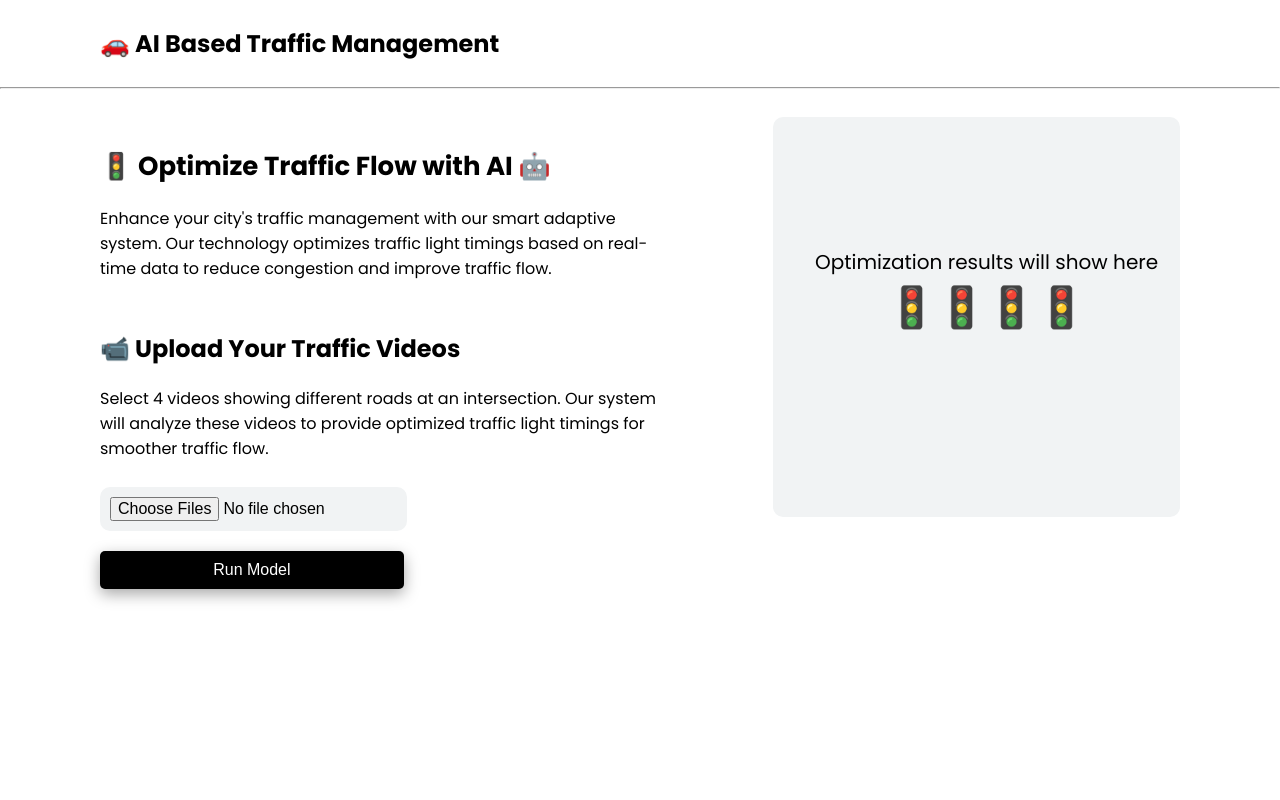
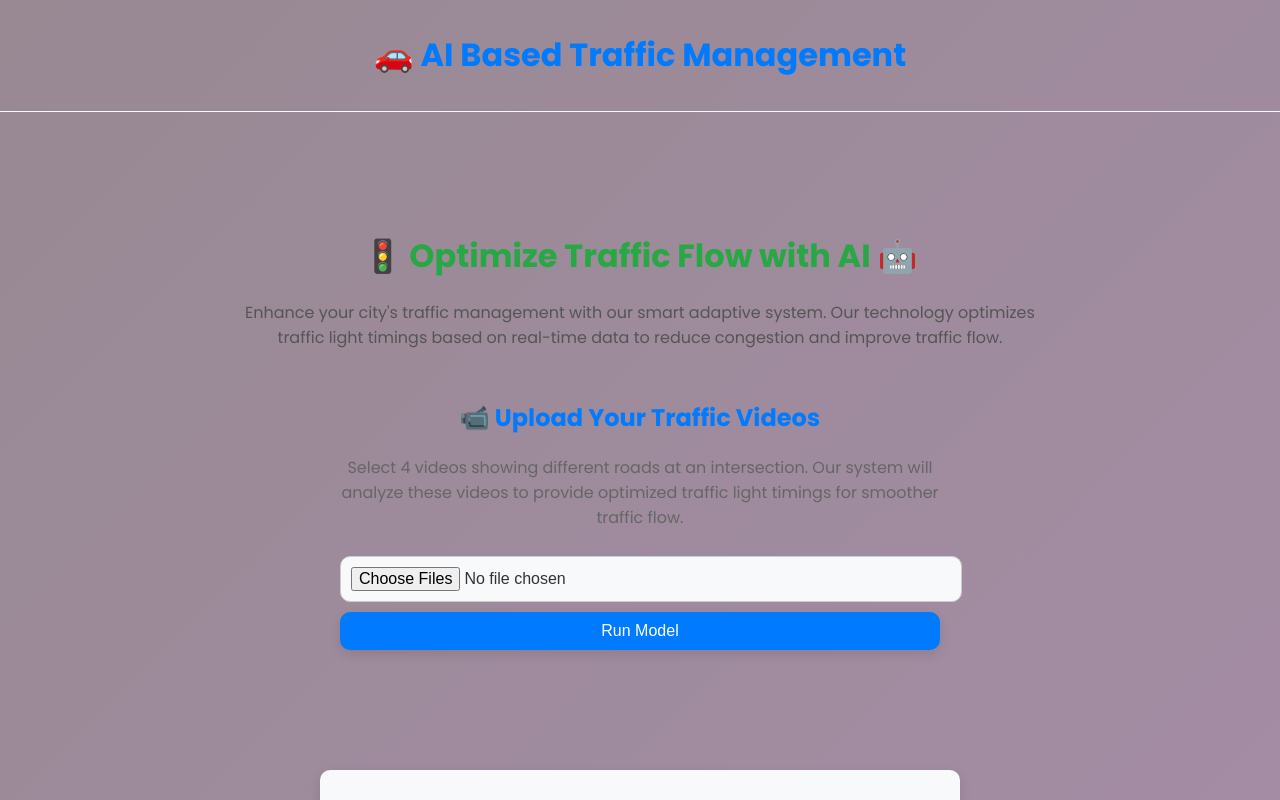
Before and after one commit to ansh-dulewale/TECHNEX-25-HACK-A-THON-, a React (Create React App) app in the folder AI-Based-Traffic-Management-System/frontend/: page / in a window 1280 px wide. Shown: the top 800 px of the page. Built offline with nearby package versions, Linux system fonts and the light colour scheme.

Commit message:
enhance styling with updated color scheme and improved layout for better user experience

```diff
--- a/AI-Based-Traffic-Management-System/frontend/src/index.css
+++ b/AI-Based-Traffic-Management-System/frontend/src/index.css
@@ -3,6 +3,8 @@ body {
   font-family: var(--font-family);
   -webkit-font-smoothing: antialiased;
   -moz-osx-font-smoothing: grayscale;
+  background: linear-gradient(135deg, #e09, #d0e);
+  color: #333;
 }
 
 code {
--- a/AI-Based-Traffic-Management-System/frontend/src/styles.css
+++ b/AI-Based-Traffic-Management-System/frontend/src/styles.css
@@ -1,17 +1,18 @@
-@import url('https://fonts.googleapis.com/css2?family=Poppins:ital,wght@0,100;0,200;0,300;0,400;0,500;0,600;0,700;0,800;0,900&display=swap');
+@import url('https://fonts.googleapis.com/css2?family=Poppins:wght@300;400;500;600;700&display=swap');
 
 :root {
-    --primary-color: #000;
-    --secondary-color: #f1f3f4;
+    --primary-color: #007bff;
+    --secondary-color: #f8f9fa;
+    --accent-color: #28a745;
     --font-family: 'Poppins', sans-serif;
     --font-size-small: 16px;
     --font-size-medium: 24px;
-    --font-size-large: 26px;
+    --font-size-large: 32px;
     --padding-small: 10px;
     --padding-medium: 20px;
     --padding-large: 50px;
     --border-radius: 10px;
-    --box-shadow: rgba(0, 0, 0, 0.35) 0px 5px 15px;
+    --box-shadow: rgba(0, 0, 0, 0.1) 0px 4px 12px;
 }
 
 body {
@@ -19,126 +20,158 @@ body {
     margin: 0;
     padding: 0;
     box-sizing: border-box;
+    background: linear-gradient(135deg, rgb(152, 137, 147), rgb(166, 141, 168));
+    color: #333;
 }
 
 .App h1 {
-    font-size: var(--font-size-medium);
-    padding: var(--padding-small) 0 var(--padding-small) 100px;
+    font-size: var(--font-size-large);
+    padding: var(--padding-small) 0;
+    color: var(--primary-color);
+    text-align: center;
 }
 
 hr {
-    color: var(--secondary-color);
+    border: 0;
+    height: 1px;
+    background: var(--secondary-color);
+    margin: var(--padding-medium) 0;
 }
 
 .main-container {
     display: flex;
-    padding: 0 100px;
-    gap: 100px;
-    align-items: flex-start;
-    justify-content: space-between;
+    flex-direction: column;
+    align-items: center;
+    padding: var(--padding-large);
+    gap: var(--padding-large);
 }
 
 .left {
-    width: 800px;
+    width: 100%;
+    max-width: 800px;
 }
 
 .hero {
     margin: var(--padding-large) auto;
+    text-align: center;
 }
 
 .hero h2 {
     font-size: var(--font-size-large);
     margin-bottom: var(--padding-medium);
+    color: var(--accent-color);
 }
 
-.hero p  {
+.hero p {
     font-size: var(--font-size-small);
+    color: #555;
 }
 
 .upload input[type="file"] {
-    margin: var(--padding-small) var(--padding-medium) var(--padding-medium) 0;
+    margin: var(--padding-small) 0;
     font-size: var(--font-size-small);
-    width: 50%;
+    width: 100%;
     background-color: var(--secondary-color);
     padding: var(--padding-small);
     border-radius: var(--border-radius);
+    border: 1px solid #ccc;
+    transition: border-color 0.3s;
+}
+
+.upload input[type="file"]:hover {
+    border-color: var(--primary-color);
 }
 
 .upload, .result {
     margin: auto;
     margin-bottom: var(--padding-large);
+    width: 100%;
+    max-width: 600px;
+    text-align: center;
 }
 
 .upload h2, .result h2 {
     font-size: var(--font-size-medium);
+    color: var(--primary-color);
 }
 
 .upload p, .result p {
     font-size: var(--font-size-small);
+    color: #666;
 }
 
 .upload button {
     background: var(--primary-color);
-    width: 53%;
+    width: 100%;
     color: #fff;
     padding: var(--padding-small);
     border: none;
-    border-radius: 5px;
+    border-radius: var(--border-radius);
     font-size: var(--font-size-small);
     cursor: pointer;
     box-shadow: var(--box-shadow);
+    transition: background-color 0.3s, transform 0.3s;
+}
+
+.upload button:hover {
+    background-color: var(--accent-color);
+    transform: translateY(-2px);
 }
 
 .loader {
     font-size: var(--font-size-small);
     margin-top: var(--padding-large);
+    color: var(--primary-color);
 }
 
 .result {
     margin-top: var(--padding-medium);
-    width: 50%;
-    height: 400px;
-    padding-left: var(--padding-medium);
+    width: 100%;
+    padding: var(--padding-medium);
     background-color: var(--secondary-color);
     border-radius: var(--border-radius);
+    box-shadow: var(--box-shadow);
 }
 
 .result .placeholder {
     text-align: center;
     margin: 130px 0;
     font-size: 20px;
+    color: #999;
 }
 
 .result p span {
     font-size: 40px;
+    color: var(--accent-color);
 }
 
 .result ul {
     list-style: none;
-    padding-left: var(--padding-medium);
+    padding-left: 0;
 }
 
 .result li {
     font-size: var(--font-size-small);
     margin: 5px 0;
+    color: #444;
 }
 
 @media (max-width: 1024px) {
     .main-container {
-        padding: 0 30px;
-        gap: 30px;
+        padding: var(--padding-medium);
+        gap: var(--padding-medium);
     }
 
     .upload button {
-        width: 90%;
+        width: 100%;
     }
 
     .upload input[type="file"] {
-        width: 85%;
+        width: 100%;
     }
 
     .result {
-        width: 80%;
+        width: 100%;
         padding: var(--padding-medium);
     }
 }
```
